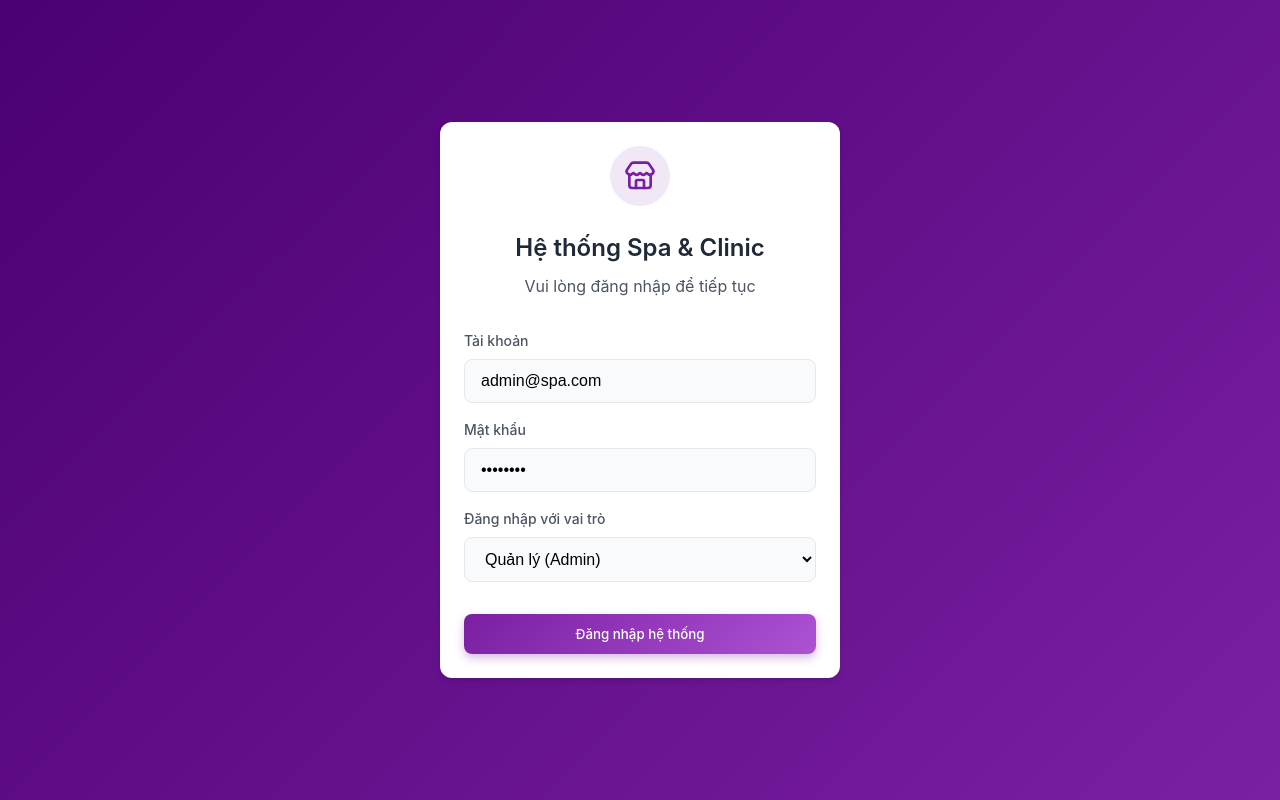
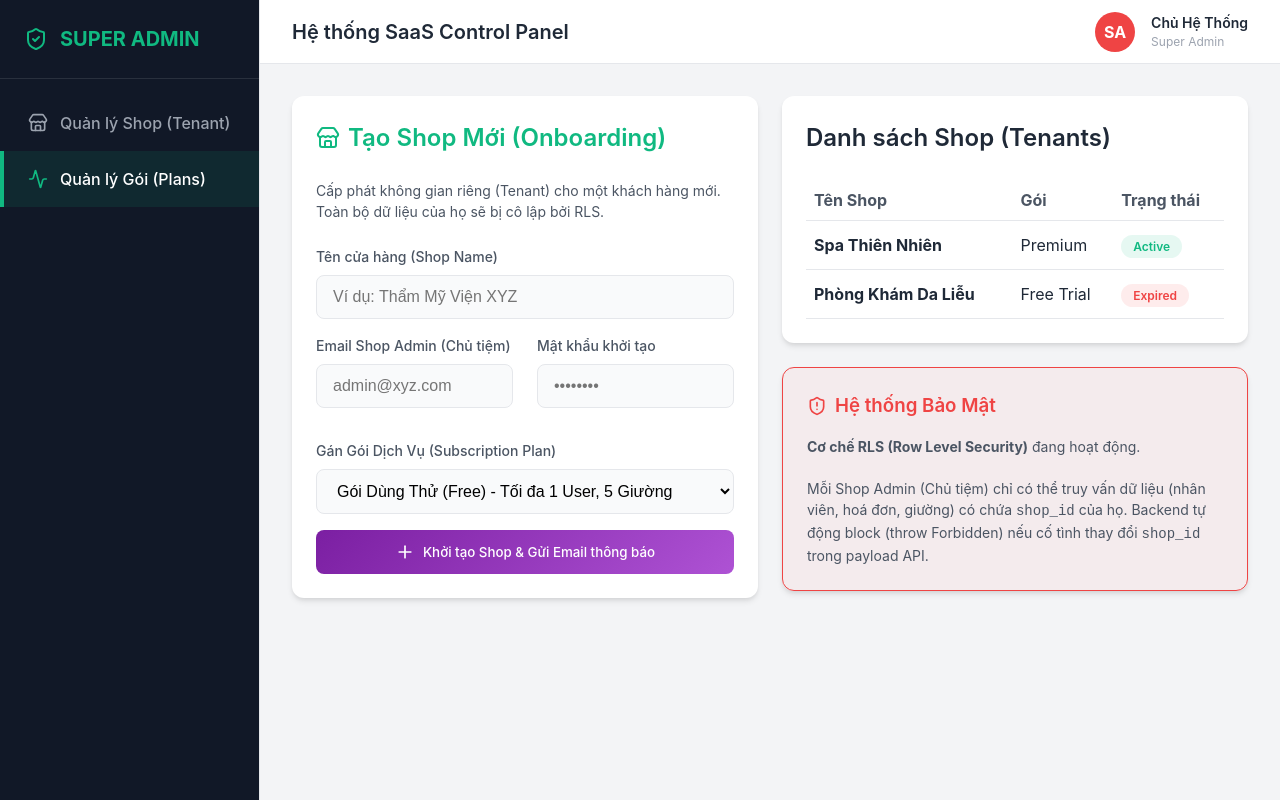
Before and after one commit to qlady79nt-nt/quan-ly-dich-vu, a React (Vite) app: page /superadmin/plans in a window 1280 px wide. Before the commit this address led to /login. Built offline with nearby package versions, Linux system fonts and the light colour scheme.

Commit message:
Update SaaS Multi-tenant & RLS Security

```diff
--- a/src/App.tsx
+++ b/src/App.tsx
@@ -10,6 +10,8 @@ import Reports from './pages/admin/Reports';
 import POSCreateInvoice from './pages/pos/CreateInvoice';
 import BedMonitor from './pages/pos/BedMonitor';
 import POSPackages from './pages/pos/Packages';
+import SuperAdminLayout from './components/SuperAdminLayout';
+import SuperAdminDashboard from './pages/superadmin/Dashboard';
 
 function App() {
   return (
@@ -33,6 +35,12 @@ function App() {
           <Route path="monitor" element={<BedMonitor />} />
         </Route>
 
+        {/* SuperAdmin Routes */}
+        <Route path="/superadmin" element={<SuperAdminLayout />}>
+          <Route path="dashboard" element={<SuperAdminDashboard />} />
+          <Route path="plans" element={<SuperAdminDashboard />} />
+        </Route>
+
         <Route path="*" element={<Navigate to="/login" replace />} />
       </Routes>
     </Router>
--- /dev/null
+++ b/src/components/SuperAdminLayout.tsx
@@ -0,0 +1,66 @@
+import { Outlet, Link, useLocation } from 'react-router-dom';
+import { Store, ShieldCheck, Activity } from 'lucide-react';
+
+const SuperAdminLayout = () => {
+  const location = useLocation();
+
+  const navItems = [
+    { path: '/superadmin/dashboard', label: 'Quản lý Shop (Tenant)', icon: Store },
+    { path: '/superadmin/plans', label: 'Quản lý Gói (Plans)', icon: Activity },
+  ];
+
+  return (
+    <div className="layout-container">
+      <aside className="sidebar" style={{ backgroundColor: '#111827', color: 'white' }}>
+        <div className="sidebar-header" style={{ color: 'white', borderBottom: '1px solid rgba(255,255,255,0.1)' }}>
+          <ShieldCheck color="var(--success-color)" />
+          <span style={{ color: 'var(--success-color)' }}>SUPER ADMIN</span>
+        </div>
+        <nav className="sidebar-nav">
+          {navItems.map((item) => {
+            const Icon = item.icon;
+            const isActive = location.pathname.includes(item.path);
+            return (
+              <Link
+                key={item.path}
+                to={item.path}
+                style={{
+                  display: 'flex', alignItems: 'center', padding: '1rem 1.5rem', gap: '0.75rem',
+                  color: isActive ? 'white' : '#9ca3af',
+                  backgroundColor: isActive ? 'rgba(16, 185, 129, 0.1)' : 'transparent',
+                  borderLeft: isActive ? '4px solid var(--success-color)' : '4px solid transparent',
+                  textDecoration: 'none',
+                  fontWeight: 500,
+                  transition: 'all 0.2s'
+                }}
+              >
+                <Icon size={20} color={isActive ? 'var(--success-color)' : '#9ca3af'} />
+                {item.label}
+              </Link>
+            );
+          })}
+        </nav>
+      </aside>
+
+      <main className="main-content" style={{ backgroundColor: '#f3f4f6' }}>
+        <header className="topbar">
+          <h2 style={{ fontSize: '1.25rem' }}>Hệ thống SaaS Control Panel</h2>
+          <div style={{ display: 'flex', alignItems: 'center', gap: '1rem' }}>
+            <div style={{ width: '40px', height: '40px', borderRadius: '50%', backgroundColor: 'var(--danger-color)', color: 'white', display: 'flex', alignItems: 'center', justifyContent: 'center', fontWeight: 'bold' }}>
+              SA
+            </div>
+            <div>
+              <div style={{ fontWeight: '600', fontSize: '0.875rem' }}>Chủ Hệ Thống</div>
+              <div style={{ color: 'var(--text-light)', fontSize: '0.75rem' }}>Super Admin</div>
+            </div>
+          </div>
+        </header>
+        <div className="content-area">
+          <Outlet />
+        </div>
+      </main>
+    </div>
+  );
+};
+
+export default SuperAdminLayout;
--- a/src/pages/Login.tsx
+++ b/src/pages/Login.tsx
@@ -8,7 +8,9 @@ const Login = () => {
 
   const handleLogin = (e: React.FormEvent) => {
     e.preventDefault();
-    if (role === 'admin') {
+    if (role === 'superadmin') {
+      navigate('/superadmin/dashboard');
+    } else if (role === 'admin') {
       navigate('/admin/shop');
     } else {
       navigate('/pos/monitor');
@@ -38,7 +40,8 @@ const Login = () => {
           <div className="form-group" style={{ textAlign: 'left' }}>
             <label className="form-label">Đăng nhập với vai trò</label>
             <select className="form-select" value={role} onChange={e => setRole(e.target.value)}>
-              <option value="admin">Quản lý (Admin)</option>
+              <option value="superadmin">Super Admin (Chủ hệ thống SaaS)</option>
+              <option value="admin">Quản lý Shop (Shop Admin)</option>
               <option value="staff">Nhân viên / POS</option>
             </select>
           </div>
--- /dev/null
+++ b/src/pages/superadmin/Dashboard.tsx
@@ -0,0 +1,90 @@
+import { Store, Plus, ShieldAlert } from 'lucide-react';
+
+const SuperAdminDashboard = () => {
+  return (
+    <div className="grid-cols-2">
+      <div className="premium-card">
+        <h2 style={{ marginBottom: '1.5rem', color: 'var(--success-color)', display: 'flex', alignItems: 'center', gap: '0.5rem' }}>
+          <Store size={24} />
+          Tạo Shop Mới (Onboarding)
+        </h2>
+        <p style={{ color: 'var(--text-secondary)', marginBottom: '1.5rem', fontSize: '0.875rem' }}>
+          Cấp phát không gian riêng (Tenant) cho một khách hàng mới. Toàn bộ dữ liệu của họ sẽ bị cô lập bởi RLS.
+        </p>
+
+        <div className="form-group">
+          <label className="form-label">Tên cửa hàng (Shop Name)</label>
+          <input type="text" className="form-input" placeholder="Ví dụ: Thẩm Mỹ Viện XYZ" />
+        </div>
+
+        <div className="grid-cols-2" style={{ marginBottom: '1rem' }}>
+          <div className="form-group">
+            <label className="form-label">Email Shop Admin (Chủ tiệm)</label>
+            <input type="email" className="form-input" placeholder="admin@xyz.com" />
+          </div>
+          <div className="form-group">
+            <label className="form-label">Mật khẩu khởi tạo</label>
+            <input type="password" className="form-input" placeholder="••••••••" />
+          </div>
+        </div>
+
+        <div className="form-group">
+          <label className="form-label">Gán Gói Dịch Vụ (Subscription Plan)</label>
+          <select className="form-select">
+            <option>Gói Dùng Thử (Free) - Tối đa 1 User, 5 Giường</option>
+            <option>Gói Chuyên Nghiệp (Pro) - 999.000đ/Tháng</option>
+            <option>Gói Nâng Cao (Premium) - Realtime + Báo cáo nâng cao</option>
+          </select>
+        </div>
+
+        <button className="btn-primary" style={{ width: '100%', marginTop: '1rem', display: 'flex', alignItems: 'center', justifyContent: 'center', gap: '0.5rem', backgroundColor: 'var(--success-color)', boxShadow: 'none' }}>
+          <Plus size={20} />
+          Khởi tạo Shop & Gửi Email thông báo
+        </button>
+      </div>
+
+      <div>
+        <div className="premium-card" style={{ marginBottom: '1.5rem' }}>
+          <h2 style={{ marginBottom: '1.5rem', display: 'flex', alignItems: 'center', gap: '0.5rem' }}>
+            Danh sách Shop (Tenants)
+          </h2>
+          <table style={{ width: '100%', borderCollapse: 'collapse', textAlign: 'left' }}>
+            <thead>
+              <tr style={{ borderBottom: '1px solid var(--border-color)', color: 'var(--text-secondary)' }}>
+                <th style={{ padding: '0.5rem' }}>Tên Shop</th>
+                <th style={{ padding: '0.5rem' }}>Gói</th>
+                <th style={{ padding: '0.5rem' }}>Trạng thái</th>
+              </tr>
+            </thead>
+            <tbody>
+              <tr style={{ borderBottom: '1px solid var(--border-color)' }}>
+                <td style={{ padding: '0.75rem 0.5rem', fontWeight: 'bold' }}>Spa Thiên Nhiên</td>
+                <td style={{ padding: '0.75rem 0.5rem' }}>Premium</td>
+                <td style={{ padding: '0.75rem 0.5rem' }}><span className="badge badge-success">Active</span></td>
+              </tr>
+              <tr style={{ borderBottom: '1px solid var(--border-color)' }}>
+                <td style={{ padding: '0.75rem 0.5rem', fontWeight: 'bold' }}>Phòng Khám Da Liễu</td>
+                <td style={{ padding: '0.75rem 0.5rem' }}>Free Trial</td>
+                <td style={{ padding: '0.75rem 0.5rem' }}><span className="badge badge-danger">Expired</span></td>
+              </tr>
+            </tbody>
+          </table>
+        </div>
+
+        <div className="premium-card" style={{ border: '1px solid var(--danger-color)', backgroundColor: 'rgba(239, 68, 68, 0.05)' }}>
+          <h3 style={{ color: 'var(--danger-color)', display: 'flex', alignItems: 'center', gap: '0.5rem', marginBottom: '1rem' }}>
+            <ShieldAlert size={20} />
+            Hệ thống Bảo Mật
+          </h3>
+          <p style={{ fontSize: '0.875rem', color: 'var(--text-secondary)' }}>
+            <strong>Cơ chế RLS (Row Level Security)</strong> đang hoạt động.<br/><br/>
+            Mỗi Shop Admin (Chủ tiệm) chỉ có thể truy vấn dữ liệu (nhân viên, hoá đơn, giường) có chứa <code>shop_id</code> của họ.
+            Backend tự động block (throw Forbidden) nếu cố tình thay đổi <code>shop_id</code> trong payload API.
+          </p>
+        </div>
+      </div>
+    </div>
+  );
+};
+
+export default SuperAdminDashboard;
```
Also changed, not shown: 1 other file (tests, documents, lock files or other folders).
